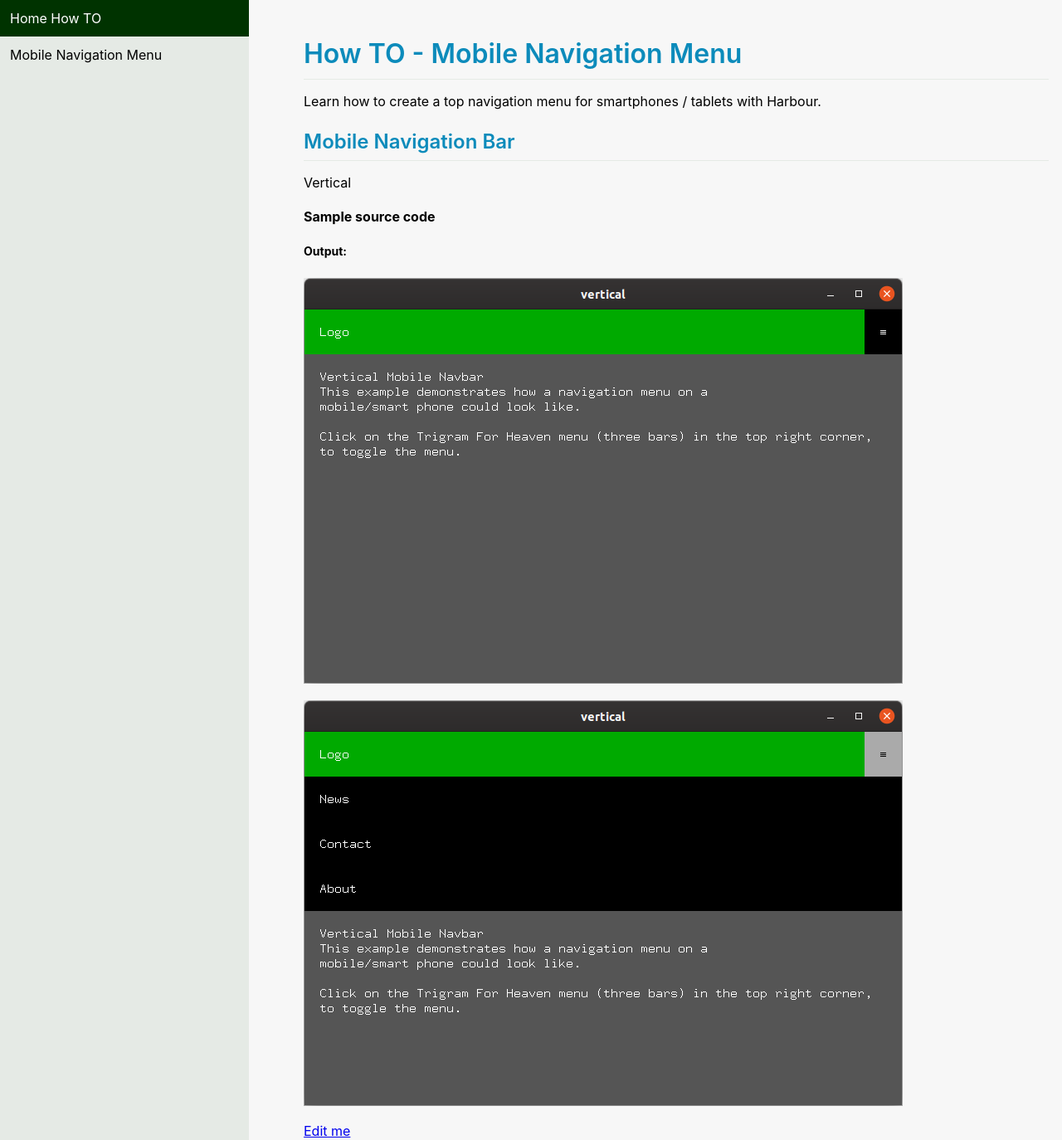
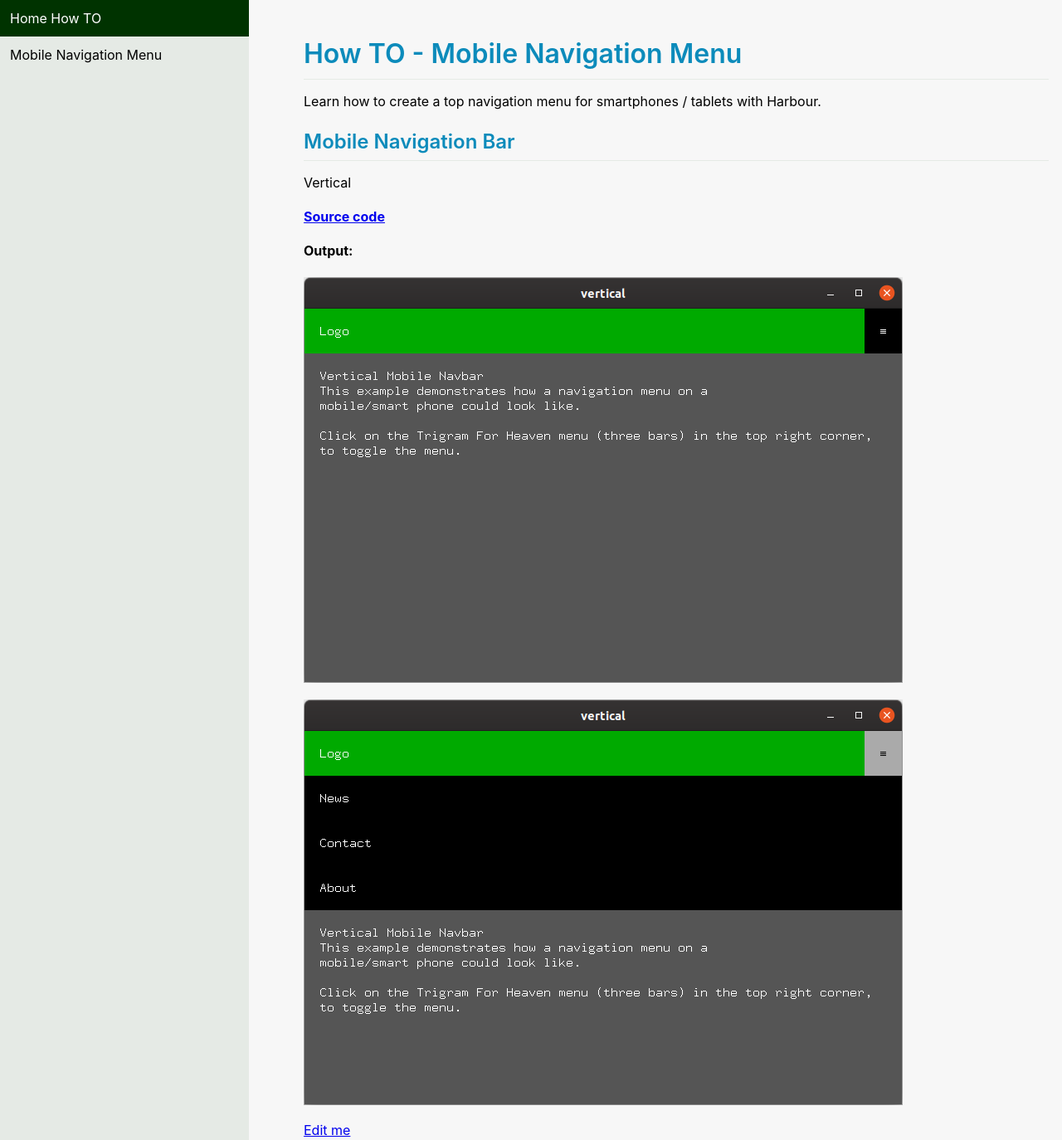
Before and after one commit to Petewg/howto, a Jekyll site: the page built from docs/_mobilenavigationmenu/MobileNavigationMenu.md, in a window 1280 px wide and 1374 px high. Shown: the whole window at 83% size. Built offline with Jekyll 4.4.1, drawn with Linux system fonts in a browser that asks for light colours.

Commit message:
Update MobileNavigationMenu.md

```diff
--- a/docs/_mobilenavigationmenu/MobileNavigationMenu.md
+++ b/docs/_mobilenavigationmenu/MobileNavigationMenu.md
@@ -11,9 +11,9 @@ Learn how to create a top navigation menu for smartphones / tablets with Harbour
 
 Vertical
 
-#### Sample source code
+#### [Source code](https://github.com/rjopek/howto/blob/master/src/MobileNavigationMenu/vertical.prg)
 
-##### Output:
+#### Output:
 
 ![Linux]({{ site.baseurl }}/assets/img/vertical_01.png "With family Linux Ubuntu desktop")
 
```
